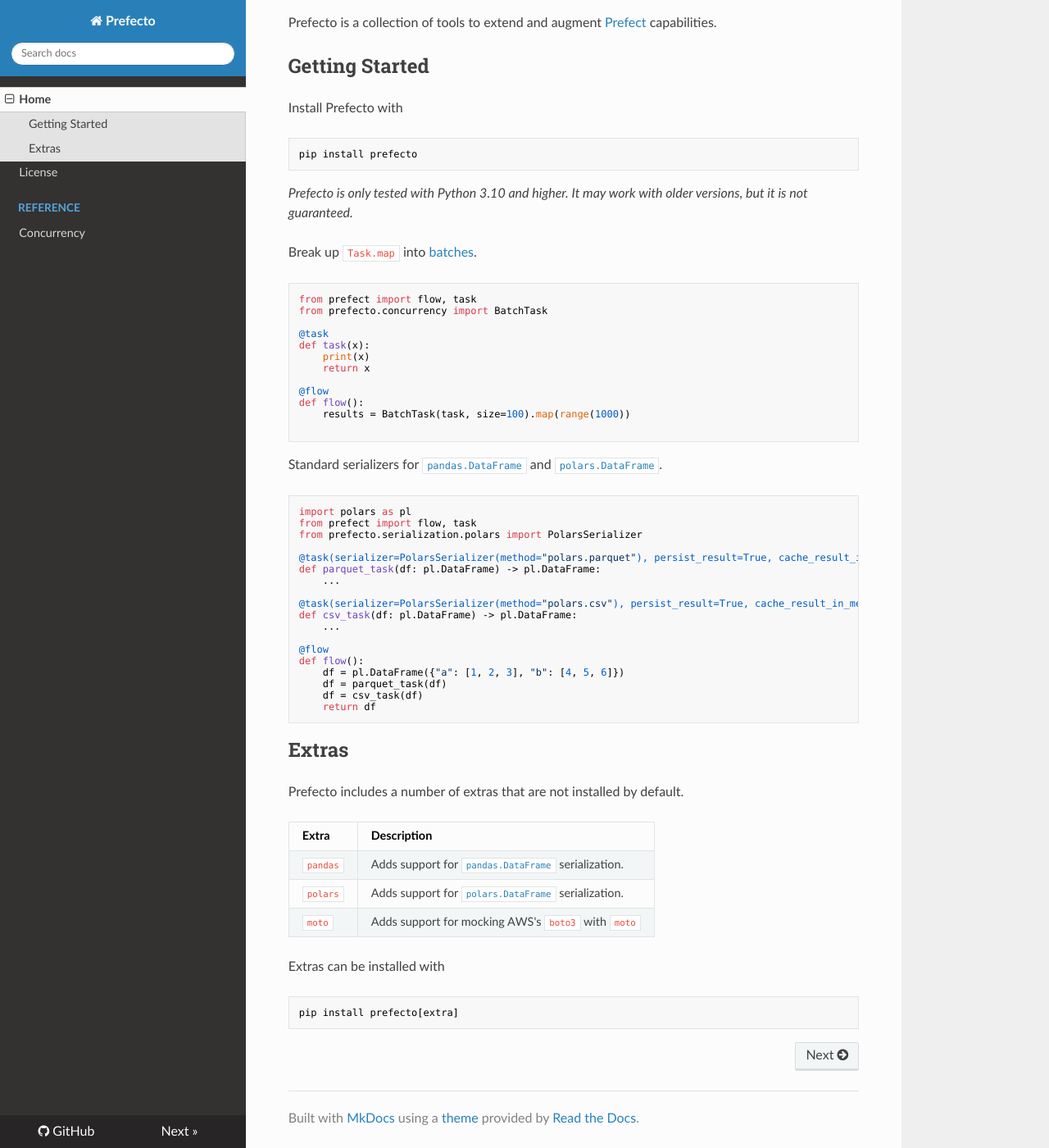
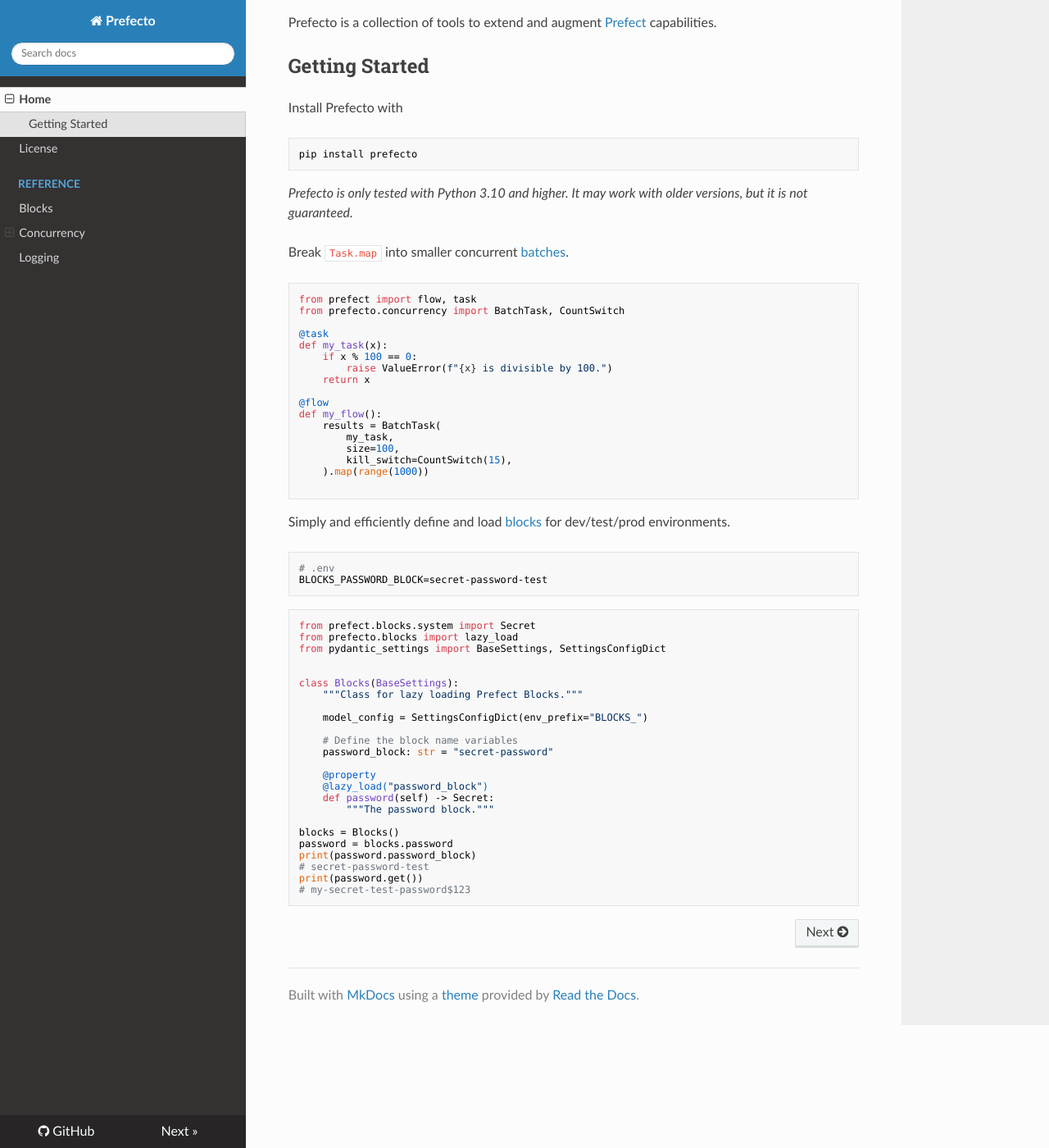
Before and after one commit to dominictarro/prefecto, an MkDocs documentation site: the page built from docs/index.md, in a window 1280 px wide and 1400 px high, scrolled down 590 px. Shown: the whole window at 82% size. Built offline with MkDocs 1.6.1, drawn with Linux system fonts in a browser that asks for light colours; nearby versions of some CDN libraries.

Commit message:
Update docs for v1 (#32)
* Clean up mkdocs and module/class docstrings

* Add kill switches to the  example on the home page

````diff
--- a/docs/index.md
+++ b/docs/index.md
@@ -23,58 +23,58 @@
 
 *Prefecto is only tested with Python 3.10 and higher. It may work with older versions, but it is not guaranteed.*
 
-Break up `Task.map` into [batches](./batch_task.md#batchtask).
+Break `Task.map` into smaller concurrent [batches](./concurrency/batch_task.md).
 
 ```python
 from prefect import flow, task
-from prefecto.concurrency import BatchTask
+from prefecto.concurrency import BatchTask, CountSwitch
 
 @task
-def task(x):
-    print(x)
+def my_task(x):
+    if x % 100 == 0:
+        raise ValueError(f"{x} is divisible by 100.")
     return x
 
 @flow
-def flow():
-    results = BatchTask(task, size=100).map(range(1000))
+def my_flow():
+    results = BatchTask(
+        my_task,
+        size=100,
+        kill_switch=CountSwitch(15),
+    ).map(range(1000))
 
 ```
 
-Standard serializers for [`pandas.DataFrame`](./serializers/pandas/methods.md) and [`polars.DataFrame`](./serializers/polars/methods.md).
+Simply and efficiently define and load [blocks](./blocks.md) for dev/test/prod environments.
+
+```bash
+# .env
+BLOCKS_PASSWORD_BLOCK=secret-password-test
+```
 
 ```python
-import polars as pl
-from prefect import flow, task
-from prefecto.serialization.polars import PolarsSerializer
+from prefect.blocks.system import Secret
+from prefecto.blocks import lazy_load
+from pydantic_settings import BaseSettings, SettingsConfigDict
 
-@task(serializer=PolarsSerializer(method="polars.parquet"), persist_result=True, cache_result_in_memory=False)
-def parquet_task(df: pl.DataFrame) -> pl.DataFrame:
-    ...
 
-@task(serializer=PolarsSerializer(method="polars.csv"), persist_result=True, cache_result_in_memory=False)
-def csv_task(df: pl.DataFrame) -> pl.DataFrame:
-    ...
+class Blocks(BaseSettings):
+    """Class for lazy loading Prefect Blocks."""
 
-@flow
-def flow():
-    df = pl.DataFrame({"a": [1, 2, 3], "b": [4, 5, 6]})
-    df = parquet_task(df)
-    df = csv_task(df)
-    return df
+    model_config = SettingsConfigDict(env_prefix="BLOCKS_")
+
+    # Define the block name variables
+    password_block: str = "secret-password"
+
+    @property
+    @lazy_load("password_block")
+    def password(self) -> Secret:
+        """The password block."""
+
+blocks = Blocks()
+password = blocks.password
+print(password.password_block)
+# secret-password-test
+print(password.get())
+# my-secret-test-password$123
 ```
-
-## Extras
-
-Prefecto includes a number of extras that are not installed by default.
-
-| Extra | Description |
-| --- | --- |
-| `pandas` | Adds support for [`pandas.DataFrame`](./serializers/pandas.md) serialization. |
-| `polars` | Adds support for [`polars.DataFrame`](./serializers/polars.md) serialization. |
-| `moto` | Adds support for mocking AWS's `boto3` with `moto` |
-
-Extras can be installed with
-
-```bash
-pip install prefecto[extra]
-```
--- a/mkdocs.yml
+++ b/mkdocs.yml
@@ -7,7 +7,11 @@
   - "Home": index.md
   - "License": license.md
   - "Reference":
-    - "Concurrency": concurrency.md
+    - "Blocks": blocks.md
+    - "Concurrency":
+      - "Batch Task": concurrency/batch_task.md
+      - "Kill Switches": concurrency/kill_switch.md
+    - "Logging": logging.md
 
 plugins:
   - search:
````
Also changed, not shown: docs/blocks.md (added, +3 -0 lines), docs/concurrency.md (deleted, +0 -10 lines), docs/concurrency/batch_task.md (added, +3 -0 lines), docs/concurrency/kill_switch.md (added, +9 -0 lines), docs/logging.md (added, +3 -0 lines), 4 other files.
